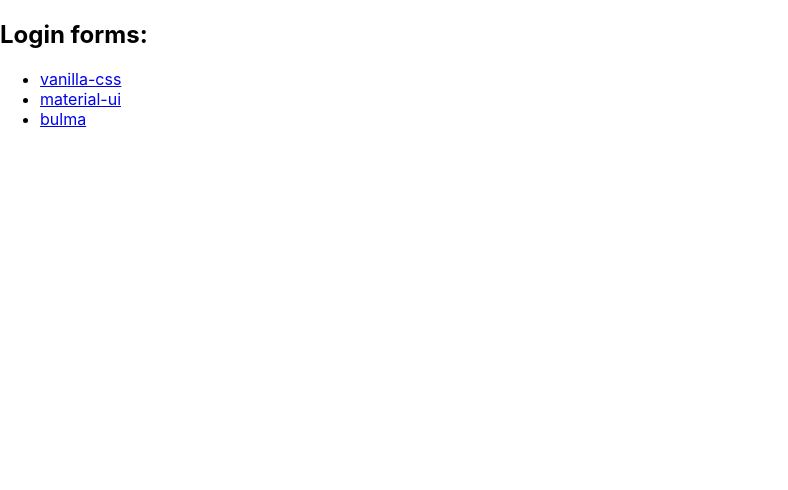
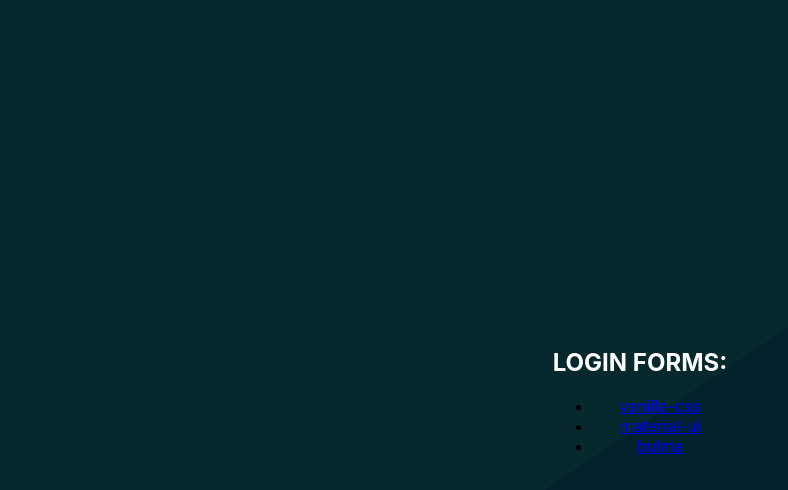
Before and after one commit to sharik1040/login-register-logout-forms, a React (Create React App) app: page / in a window 1280 px wide. Shown: the top 490 px of the page, without its empty margins (0-788 px from the left). Built offline with nearby package versions, Linux system fonts and the light colour scheme.

Commit message:
Added base Layout

```diff
--- a/src/App.js
+++ b/src/App.js
@@ -1,4 +1,5 @@
 import { Routes, Route } from "react-router-dom";
+import { Layout } from "./components/Layout/Layout";
 import { MaterialUIFormExample } from "./components/MaterialUIForm/MaterialUIFormExample";
 import { VanillaLoginFormExample } from "./components/VanillaLoginForm/VanillaLoginFormExample";
 import { Homepage } from "./pages/Homepage";
@@ -8,10 +9,13 @@
   return (
     <>
       <Routes path="/">
-        <Route path="/" element={<Homepage />}/>
-        <Route path="/login-forms/vanilla-css" element={<VanillaLoginFormExample />}/>
-        <Route path="/login-forms/material-ui" element={<MaterialUIFormExample />}/>
-        <Route path="/*" element={<NotFound />}/>
+        <Route path="/" element={<Layout />}>
+          <Route path="/" element={<Homepage />}/>
+          <Route path="login-forms/vanilla-css" element={<VanillaLoginFormExample />}/>
+          <Route path="login-forms/material-ui" element={<MaterialUIFormExample />}/>
+          <Route path="*" element={<NotFound />}/>
+        </Route>
+
       </Routes>
     </>
   );
--- /dev/null
+++ b/src/components/Layout/Layout.js
@@ -0,0 +1,13 @@
+import { Outlet } from "react-router-dom";
+import "./Layout.style.css";
+
+export const Layout = () => {
+    return (
+        <div className="form-usage">
+            <Outlet />
+            <div className="decor-wrapper">
+                <div className="form-usage__decor"/>
+            </div>
+        </div>
+    )
+}
--- /dev/null
+++ b/src/components/Layout/Layout.style.css
@@ -0,0 +1,37 @@
+.form-usage{
+    background-color: #07282D;
+    text-align: center;
+    display: flex;
+    min-height: 100vh;
+    max-height: 100vh;
+    align-items: center;
+    justify-content: center;
+}
+
+@media screen and (max-width: 600px) {
+    .form-usage{
+      padding: 0rem;
+    }
+}
+
+.decor-wrapper{
+    overflow: hidden;
+}
+
+.form-usage__decor{
+    width: 0;
+    height: 0;
+    border-top: 100vh solid transparent;
+    border-bottom: 0;
+    border-right: 150vh solid  #03212C;
+    border-left: 0;
+    z-index: 10;
+    position: absolute;
+    top: 0;
+    right: 0;
+}
+
+.homepage{
+    position: relative;
+    z-index: 1000;
+}
--- a/src/components/MaterialUIForm/MaterialUIForm.style.js
+++ b/src/components/MaterialUIForm/MaterialUIForm.style.js
@@ -1,4 +1,9 @@
 export const materialUIForm = {
+  loginContainer: {
+    position: "relative",
+    zIndex: "1000",
+    color: "#ffffff"
+  },
   loginForm: {
     display: 'flex',
     flexDirection: 'column',
--- a/src/components/MaterialUIForm/MaterialUIFormExample.js
+++ b/src/components/MaterialUIForm/MaterialUIFormExample.js
@@ -5,9 +5,7 @@
 export const MaterialUIFormExample = () => {
     return (
         <ThemeProvider theme={theme}>
-            <section className="form-usage">
-                <MaterialUIForm />
-            </section>
+            <MaterialUIForm />
         </ThemeProvider>
     )
 }
--- a/src/components/MaterialUIForm/index.js
+++ b/src/components/MaterialUIForm/index.js
@@ -36,6 +36,9 @@
             alignItems="center"
             flexDirection="column"
             minHeight="100vh"
+            sx={{
+                ...materialUIForm.loginContainer
+            }}
         >
             <Box>
                 <Typography variant="h3" className="login-container__title">User login</Typography>
--- a/src/components/VanillaLoginForm/VanillaLoginForm.css
+++ b/src/components/VanillaLoginForm/VanillaLoginForm.css
@@ -3,15 +3,10 @@
     z-index: 200;
     color: white;
     width: 100%;
-    max-width:30%;
+    max-width:100%;
+    display: flex;
+    flex-direction: column;
 }
-
-@media screen and (max-width: 700px) {
-    .login-container{
-        max-width:70%;
-    }
-}
-
 
 .login-container__title{
     text-transform: uppercase;
@@ -52,38 +47,3 @@
 .login-form__err-msg{
     color: red;
 }
-
-/* styles for VanillaLoginFormExample.js */
-.form-usage{
-    background-color: #07282D;
-    text-align: center;
-    display: flex;
-    min-height: 100vh;
-    max-height: 100vh;
-    align-items: center;
-    justify-content: center;
-    /* position: relative; */
-}
-
-@media screen and (max-width: 600px) {
-    .form-usage{
-      padding: 0rem;
-    }
-}
-
-.decor-wrapper{
-    overflow: hidden;
-}
-
-.form-usage__decor{
-    width: 0;
-    height: 0;
-    border-top: 100vh solid transparent;
-    border-bottom: 0;
-    border-right: 150vh solid  #03212C;
-    border-left: 0;
-    z-index: 10;
-    position: absolute;
-    top: 0;
-    right: 0;
-}
--- a/src/components/VanillaLoginForm/VanillaLoginFormExample.js
+++ b/src/components/VanillaLoginForm/VanillaLoginFormExample.js
@@ -3,11 +3,8 @@
 
 export const VanillaLoginFormExample = () => {
     return (
-        <section className="form-usage">
+        <section>
             <LoginForm />
-            <div className="decor-wrapper">
-                <div className="form-usage__decor"/>
-            </div>
         </section>
     )
 }
--- a/src/pages/Homepage.js
+++ b/src/pages/Homepage.js
@@ -1,15 +1,16 @@
 import { Link } from "react-router-dom";
 import { UIFrameworklist } from "../data/uiframeworkslist";
+import "./styles.css";
 
 export const Homepage = () => {
     return (
-        <main>
-            <h2>Login forms:</h2>
+        <main className="homepage">
+            <h2 className="title">Login forms:</h2>
             <ul>
                 {
                     UIFrameworklist.map(item => (
                         <li key={UIFrameworklist.id} >
-                            <Link to={`/login-forms/${item.name}`}>
+                            <Link to={`login-forms/${item.name}`}>
                                 {item.name}
                             </Link>
                         </li>
--- a/src/pages/NotFound.js
+++ b/src/pages/NotFound.js
@@ -1,6 +1,6 @@
 export const NotFound = () => {
     return (
-        <div>
+        <div className="text">
             Sorry, page not found
         </div>
     )
--- /dev/null
+++ b/src/pages/styles.css
@@ -0,0 +1,10 @@
+.title{
+    text-transform: uppercase;
+    font-weight: bold;
+    font-size: 24px;
+    color: #ffffff;
+}
+
+.text {
+    color: #ffffff;
+}
```
